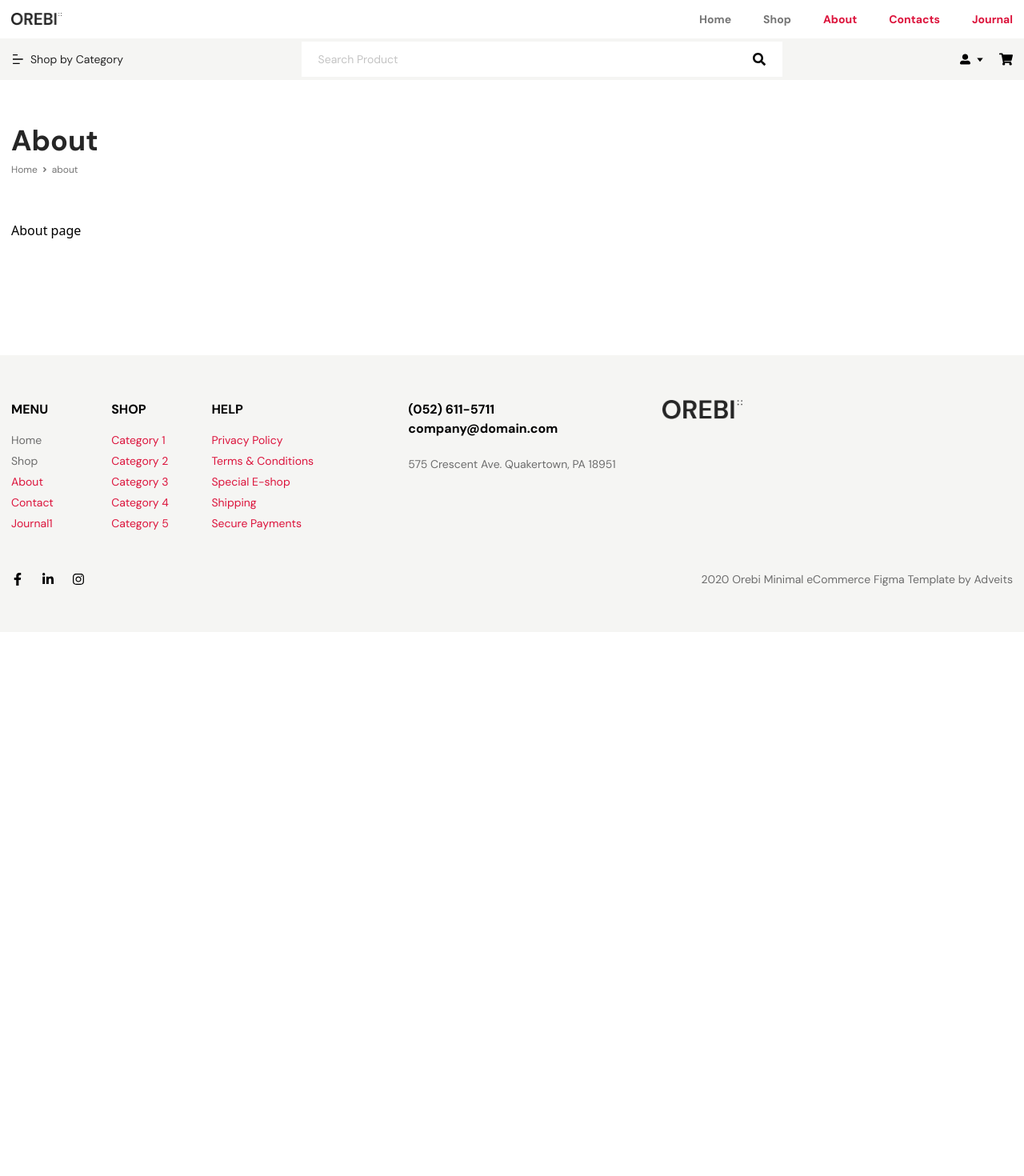
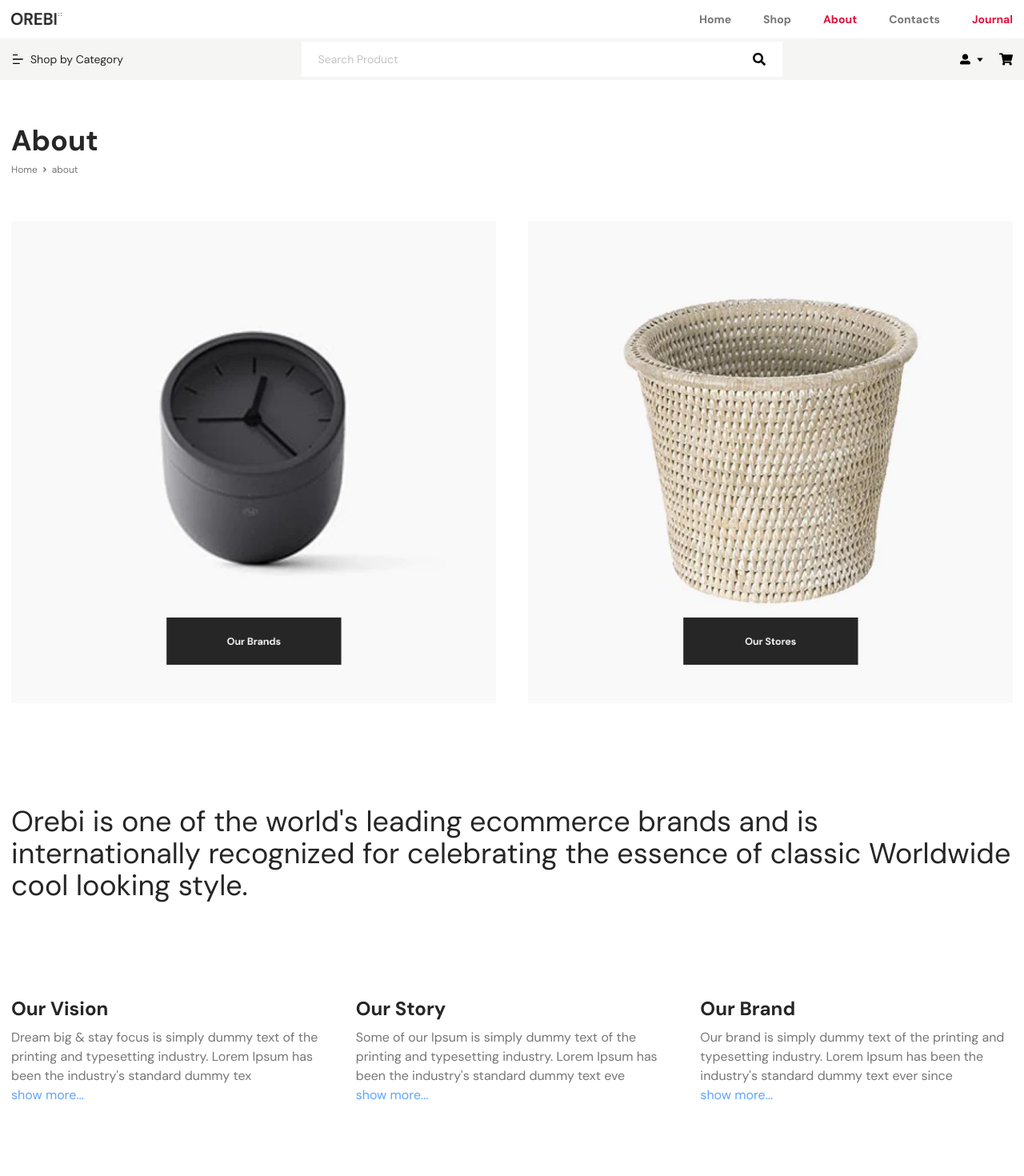
Before and after one commit to AK-Polash/oreby, a React (Create React App) app: page /about in a window 1280 px wide. Shown: the top 1470 px of the page at 80% size. Before the commit the page ends 800 px from the top, so only its background shows below. Built offline with nearby package versions, Linux system fonts and the light colour scheme.

Commit message:
Added new pages on here
1. AboutInfo.js, Button.js, InputBox.js, Contacts.js added here.
2. Modified other components

```diff
--- a/src/App.js
+++ b/src/App.js
@@ -8,6 +8,7 @@
 import Home from "./pages/Home";
 import Shop from "./pages/Shop";
 import About from "./pages/About";
+import Contacts from "./pages/Contacts";
 
 let router = createBrowserRouter(
   createRoutesFromElements(
@@ -15,6 +16,7 @@
       <Route index element={<Home />} />
       <Route path="/shop" element={<Shop />} />
       <Route path="/about" element={<About />} />
+      <Route path="/contacts" element={<Contacts />} />
     </Route>
   )
 );
--- /dev/null
+++ b/src/components/layout/AboutInfo.js
@@ -0,0 +1,33 @@
+import React, { useState } from "react";
+
+const AboutInfo = ({ className, title, content }) => {
+  const [isExpanded, setIsExpanded] = useState(false);
+  const maxLength = 140;
+  const truncatedText = content.slice(0, maxLength);
+
+  return (
+    <div className={className}>
+      <h5 className="pb-2 font-dm text-2xl font-bold text-primary">{title}</h5>
+
+      {isExpanded ? (
+        <p className="font-dm text-base font-normal text-secondary">
+          {content}
+        </p>
+      ) : (
+        <p className="font-dm text-base font-normal text-secondary">
+          {truncatedText + " "}
+          {content.length > maxLength && (
+            <button
+              className="text-blue-400 duration-100 hover:text-blue-500"
+              onClick={() => setIsExpanded(true)}
+            >
+              show more...
+            </button>
+          )}
+        </p>
+      )}
+    </div>
+  );
+};
+
+export default AboutInfo;
--- a/src/components/layout/Bredcrumb.js
+++ b/src/components/layout/Bredcrumb.js
@@ -2,17 +2,19 @@
 import { FaAngleRight } from "react-icons/fa";
 import { Link } from "react-router-dom";
 
-const Bredcrumb = ({ title }) => {
+const Bredcrumb = () => {
+  let path = window.location.pathname.split("/")[1];
+
   return (
     <div className="py-3 md:py-7 lg:py-9 xl:py-14 2xl:py-24">
       <h2 className="pb-2 font-dm text-xl font-bold text-primary md:text-2xl lg:text-3xl xl:text-4xl 2xl:text-5xl">
-        {title}
+        {path.charAt(0).toUpperCase() + path.slice(1)}
       </h2>
 
       <p className="flex items-center gap-x-1 font-dm text-xs font-normal text-secondary">
         <Link to="/"> Home </Link>
         <FaAngleRight className="!text-[10px] font-normal" />
-        {window.location.pathname.split("/")[1]}
+        {path}
       </p>
     </div>
   );
--- /dev/null
+++ b/src/components/layout/Button.js
@@ -0,0 +1,22 @@
+import React from "react";
+
+const Button = ({ btnText, type }) => {
+  return (
+    <>
+      {type ? (
+        <button
+          className="h-[50px] w-[200px] border-2 border-transparent bg-primary font-dm text-sm font-bold text-white transition-all duration-100 ease-linear hover:border-2 hover:border-primary hover:bg-pure hover:text-primary"
+          type={type}
+        >
+          {btnText}
+        </button>
+      ) : (
+        <button className="h-[50px] w-[200px] border-2 border-transparent bg-primary font-dm text-sm font-bold text-white transition-all duration-100 ease-linear hover:border-2 hover:border-primary hover:bg-pure hover:text-primary">
+          hover:bg-pure hover:text-primary{btnText}
+        </button>
+      )}
+    </>
+  );
+};
+
+export default Button;
--- a/src/components/layout/Footer.js
+++ b/src/components/layout/Footer.js
@@ -37,13 +37,13 @@
               />
               <ListItem
                 className="mt-[6px] font-dm text-[13px] font-normal text-valin md:text-sm"
-                item="Contact"
-                href="#"
+                item="Contacts"
+                href="/contacts"
                 linkStyle="inline-block"
               />
               <ListItem
                 className="mt-[6px] font-dm text-[13px] font-normal text-valin md:text-sm"
-                item="Journal1"
+                item="Journal"
                 href="#"
                 linkStyle="inline-block"
               />
--- /dev/null
+++ b/src/components/layout/InputBox.js
@@ -0,0 +1,43 @@
+import React from "react";
+
+const InputBox = ({ title, placeholder, type, radioName }) => {
+  return (
+    <div>
+      <h4 className="font-dm text-base font-bold text-primary"> {title} </h4>
+
+      {type === "textArea" ? (
+        <textarea
+          className="w-full resize-none border-b border-smoke pt-2.5 pb-8 text-sm font-normal text-secondary outline-none placeholder:font-dm"
+          placeholder={placeholder}
+        />
+      ) : type === "radio" ? (
+        <input type="radio" name={radioName} />
+      ) : type === "checkbox" ? (
+        <input
+          className="w-full border-b border-smoke pt-2.5 pb-4 text-sm font-normal text-secondary outline-none placeholder:font-dm"
+          type="checkbox"
+        />
+      ) : type === "email" ? (
+        <input
+          className="w-full border-b border-smoke pt-2.5 pb-4 text-sm font-normal text-secondary outline-none placeholder:font-dm"
+          type="email"
+          placeholder={placeholder}
+        />
+      ) : type === "password" ? (
+        <input
+          className="w-full border-b border-smoke pt-2.5 pb-4 text-sm font-normal text-secondary outline-none placeholder:font-dm"
+          type="password"
+          placeholder={placeholder}
+        />
+      ) : (
+        <input
+          className="w-full border-b border-smoke pt-2.5 pb-4 text-sm font-normal text-secondary outline-none placeholder:font-dm"
+          type="text"
+          placeholder={placeholder}
+        />
+      )}
+    </div>
+  );
+};
+
+export default InputBox;
--- a/src/components/layout/Navbar.js
+++ b/src/components/layout/Navbar.js
@@ -76,7 +76,7 @@
                 <ListItem
                   className="font-dm text-sm font-bold text-secondary hover:text-primary"
                   item="Contacts"
-                  href="#"
+                  href="/contacts"
                   onClick={() => setShow(!show)}
                   linkStyle="inline-block"
                 />
--- a/src/pages/About.js
+++ b/src/pages/About.js
@@ -1,14 +1,61 @@
 import React from "react";
+import { Link } from "react-router-dom";
 import Container from "../components/layout/Container";
 import Bredcrumb from "../components/layout/Bredcrumb";
+import Flex from "../components/layout/Flex";
+import Image from "../components/layout/Image";
+import AboutInfo from "../components/layout/AboutInfo";
 
 const About = () => {
   return (
     <div className="w-full">
       <Container>
-        <Bredcrumb title="About" />
+        <Bredcrumb />
 
-        <div>About page</div>
+        <Flex className="flex items-center gap-x-10">
+          <div className="w-2/4">
+            <Link to="#">
+              <Image
+                source="./assets/about_img_1.png"
+                className="w-full"
+                alt="about_img_1"
+              />
+            </Link>
+          </div>
+          <div className="w-2/4">
+            <Link to="#">
+              <Image
+                source="./assets/about_img_2.png"
+                className="w-full"
+                alt="about_img_2"
+              />
+            </Link>
+          </div>
+        </Flex>
+
+        <h4 className="my-14 font-dm text-2xl font-normal text-primary md:text-3xl lg:mt-32 lg:mb-[118px] lg:text-4xl">
+          Orebi is one of the world's leading ecommerce brands and is
+          internationally recognized for celebrating the essence of classic
+          Worldwide cool looking style.
+        </h4>
+
+        <Flex className="flex flex-col items-start gap-y-8 gap-x-10 md:flex-row">
+          <AboutInfo
+            className="w-full md:w-2/6"
+            title="Our Vision"
+            content="Dream big & stay focus is simply dummy text of the printing and typesetting industry. Lorem Ipsum has been the industry's standard dummy text ever since the 1500s, when an unknown printer took a galley of type and scrambled it to make a type specimen book."
+          />
+          <AboutInfo
+            className="w-full md:w-2/6"
+            title="Our Story"
+            content="Some of our Ipsum is simply dummy text of the printing and typesetting industry. Lorem Ipsum has been the industry's standard dummy text ever since the 1500s, when an unknown printer took a galley of type and scrambled it to make a type specimen book. It has survived not only five centuries, but also the leap into electronic."
+          />
+          <AboutInfo
+            className="w-full md:w-2/6"
+            title="Our Brand"
+            content="Our brand is simply dummy text of the printing and typesetting industry. Lorem Ipsum has been the industry's standard dummy text ever since the 1500s, when an unknown printer took a galley."
+          />
+        </Flex>
       </Container>
     </div>
   );
--- /dev/null
+++ b/src/pages/Contacts.js
@@ -0,0 +1,38 @@
+import React from "react";
+import Bredcrumb from "../components/layout/Bredcrumb";
+import Container from "../components/layout/Container";
+import InputBox from "../components/layout/InputBox";
+import Flex from "../components/layout/Flex";
+import Button from "../components/layout/Button";
+
+const Contacts = () => {
+  return (
+    <div className="w-full">
+      <Container>
+        <Bredcrumb />
+
+        <div className="w-full">
+          <h2 className="mb-4 font-dm text-xl font-bold text-primary lg:text-2xl xl:mb-10 xl:text-4xl">
+            Fill up a Form
+          </h2>
+          <Flex className="flex w-full flex-col gap-y-5 md:w-2/4 xl:w-[780px]">
+            <InputBox title="Name" placeholder="Your name here" />
+            <InputBox
+              type="email"
+              title="Email"
+              placeholder="Your email here"
+            />
+            <InputBox
+              type="textArea"
+              title="Message"
+              placeholder="Your message here"
+            />
+            <Button type="submit" btnText="Post" />
+          </Flex>
+        </div>
+      </Container>
+    </div>
+  );
+};
+
+export default Contacts;
--- a/src/pages/Shop.js
+++ b/src/pages/Shop.js
@@ -60,7 +60,7 @@
   return (
     <div className="w-full">
       <Container>
-        <Bredcrumb title="Products" />
+        <Bredcrumb />
 
         <Flex className="relative flex gap-x-3 md:gap-x-5 xl:gap-x-10">
           <div
```
Also changed, not shown: public/assets/about_img_1.png (added), public/assets/about_img_2.png (added).
